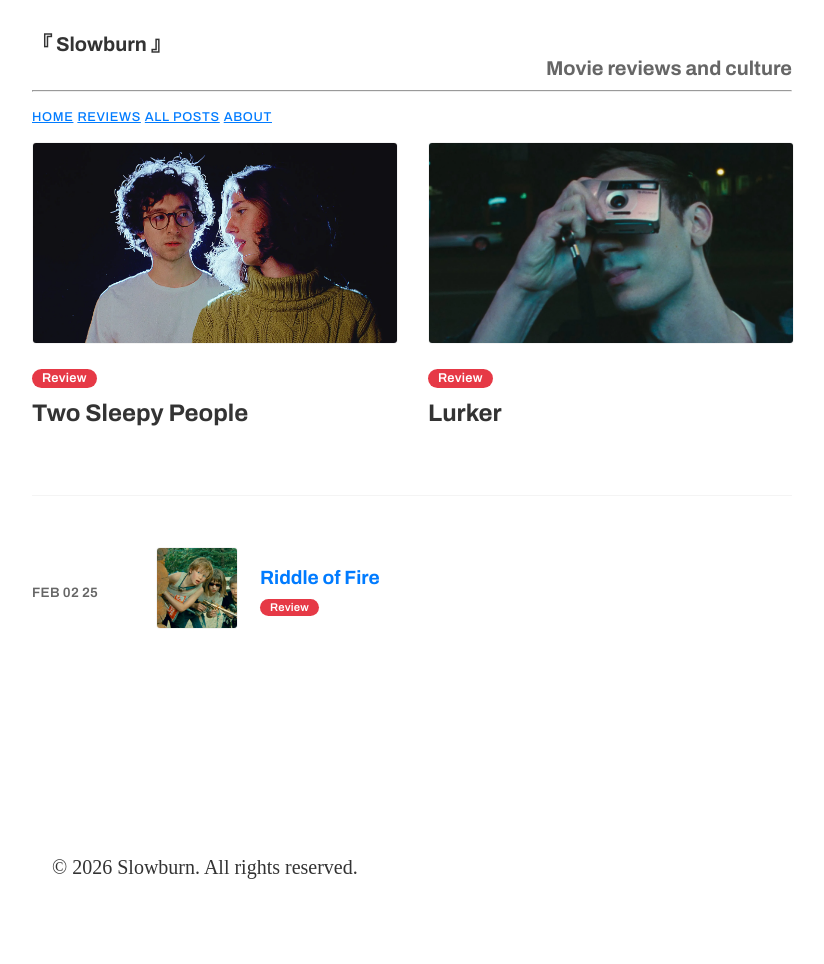
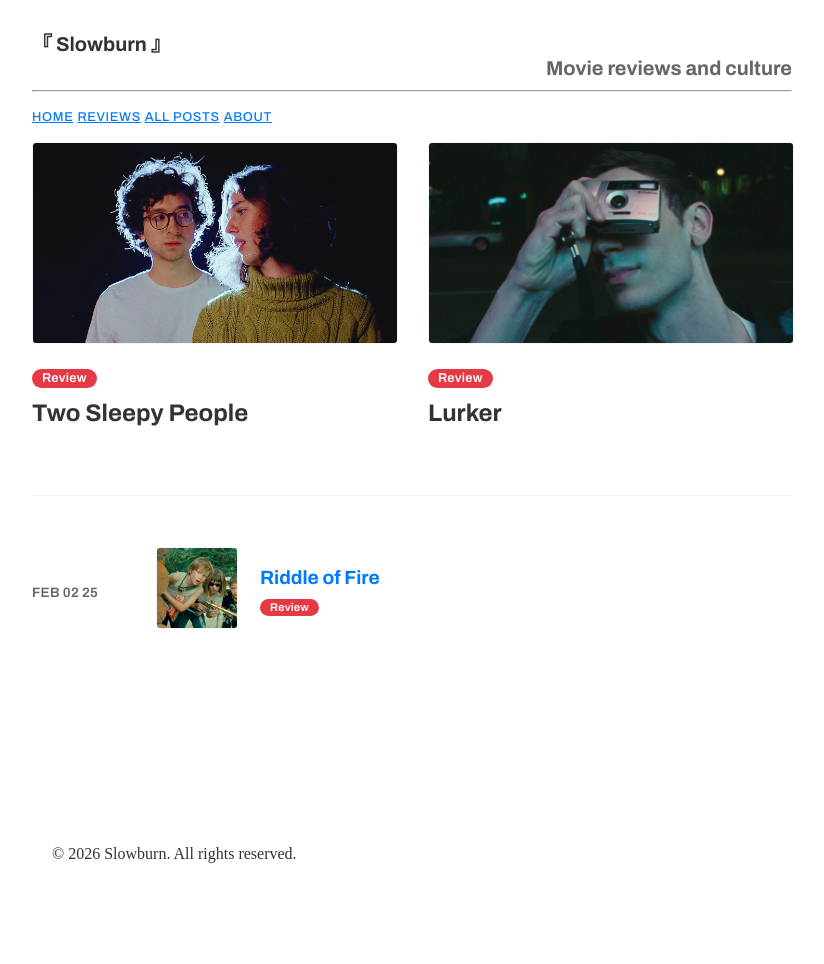
Before and after one commit to Slowburn-Movies/slowburn-movies.github.io, a Jekyll site: the page built from index.md, in a window 1280 px wide. Shown: the whole page, without its empty margins (228-1052 px from the left). Built offline with Jekyll 4.4.1, drawn with Linux system fonts in a browser that asks for light colours; some web fonts are replaced.

Commit message:
Update main.css

```diff
--- a/assets/css/main.css
+++ b/assets/css/main.css
@@ -48,6 +48,8 @@
 
 footer {
   padding: 20px;
+  margin-bottom: 1rem;
+  font-size: 1rem;
 }
 
 /* Container for title and subtitle */
```
